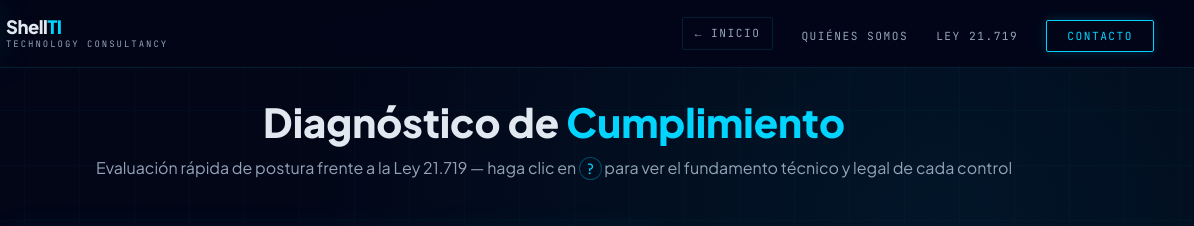
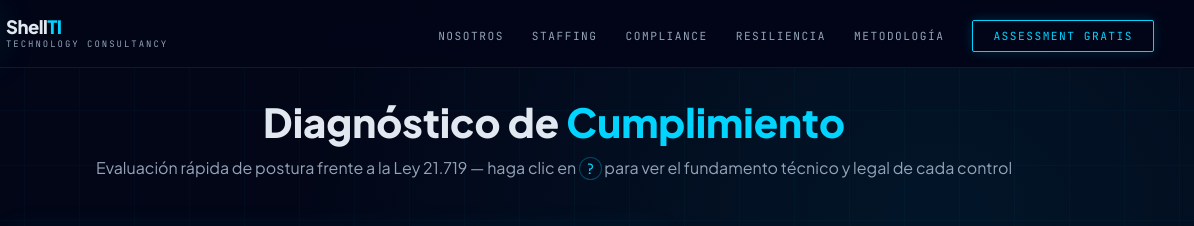
Before and after one commit to faldunero/shellti, a plain HTML site: page diagnostico.html in a window 1280 px wide. Shown: the top 226 px of the page, 86-1280 px from the left. Drawn offline with Linux system fonts and the light colour scheme.

Commit message:
Add files via upload

```diff
--- a/diagnostico.html
+++ b/diagnostico.html
@@ -161,10 +161,12 @@
       </div>
     </a>
     <ul class="nav-links" id="navLinks">
-      <li><a href="index.html" class="nav-home-btn">&#8592; Inicio</a></li>
-      <li><a href="index.html#nosotros">Qui&eacute;nes Somos</a></li>
-      <li><a href="index.html#compliance">Ley 21.719</a></li>
-      <li><a href="index.html#contacto" class="nav-cta">Contacto</a></li>
+      <li><a href="index.html">Nosotros</a></li>
+      <li><a href="index.html#staffing">Staffing</a></li>
+      <li><a href="index.html#compliance">Compliance</a></li>
+      <li><a href="index.html#triangulo">Resiliencia</a></li>
+      <li><a href="index.html#metodologia">Metodolog&iacute;a</a></li>
+      <li><a href="diagnostico.html" class="nav-cta">Assessment Gratis</a></li>
     </ul>
     <button class="hamburger" id="burger" aria-label="Abrir men&uacute;" type="button">
       <span></span><span></span><span></span>
```
Also changed, not shown: index.html (+3 -3 lines).
